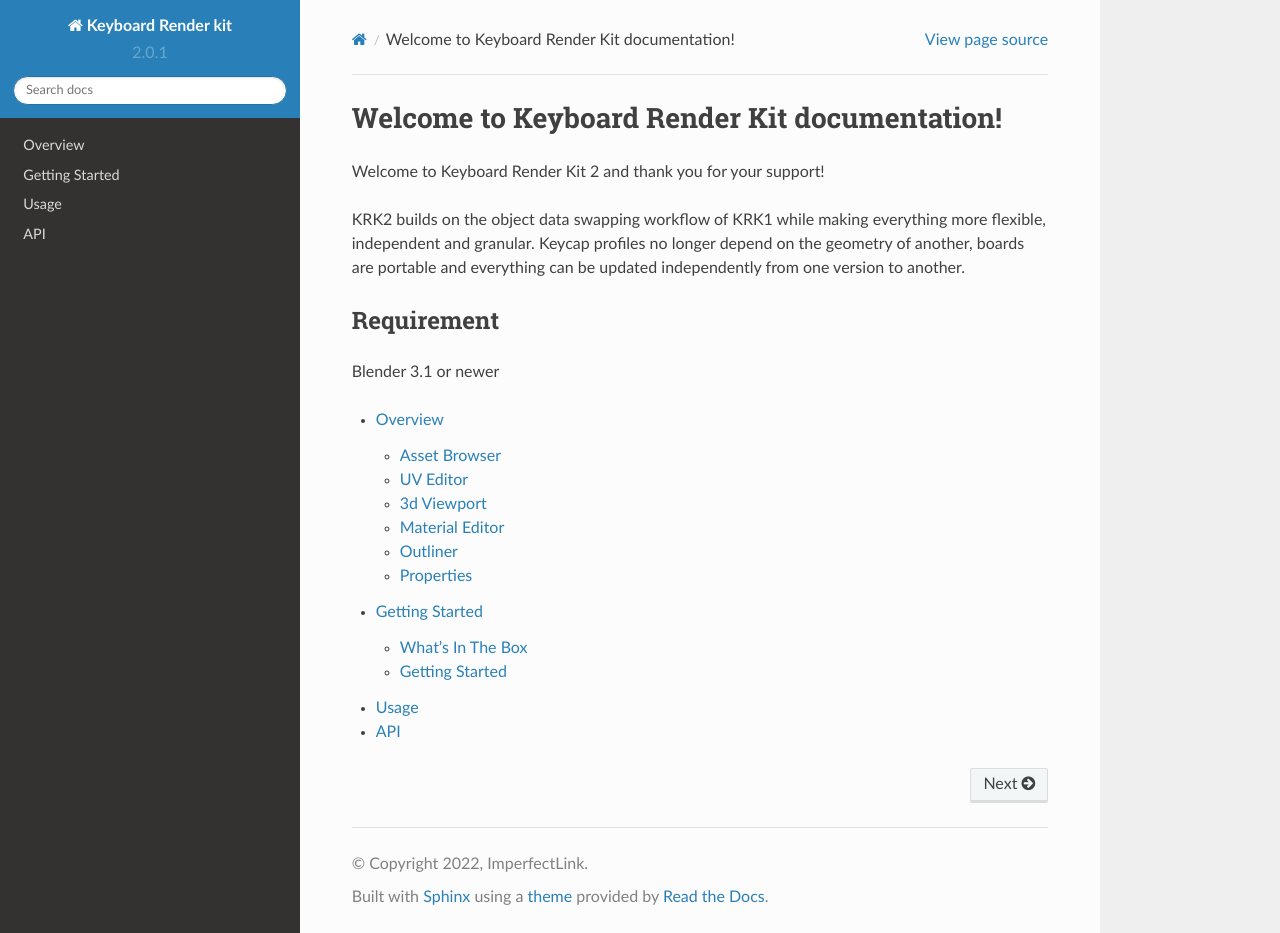
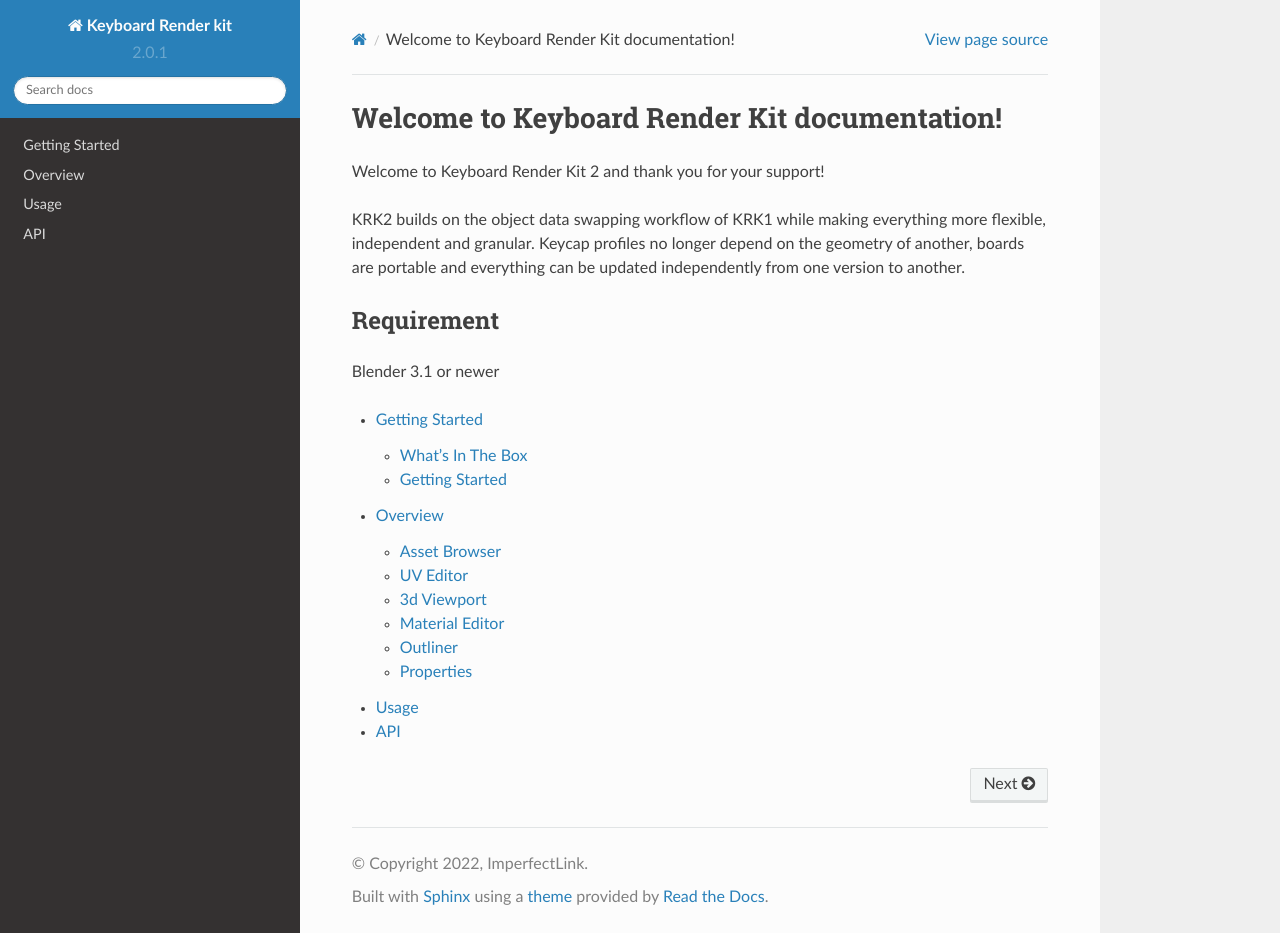
Before and after one commit to imperfectlink/KeyboardRenderKit, a Sphinx documentation site: the page built from docs/source/index.rst, in a window 1280 px wide and 933 px high. Built offline with Sphinx 7.4.7 and the Read the Docs theme 2.0.0, drawn with Linux system fonts in a browser that asks for light colours; pages that are not in the unit, such as notebooks, are missing from menus.

```diff
--- a/docs/source/index.rst
+++ b/docs/source/index.rst
@@ -16,8 +16,8 @@ Blender 3.1 or newer
 
 .. toctree::
 
+   gettingstarted
    overview
-   gettingstarted
    usage
    test
    api
```
